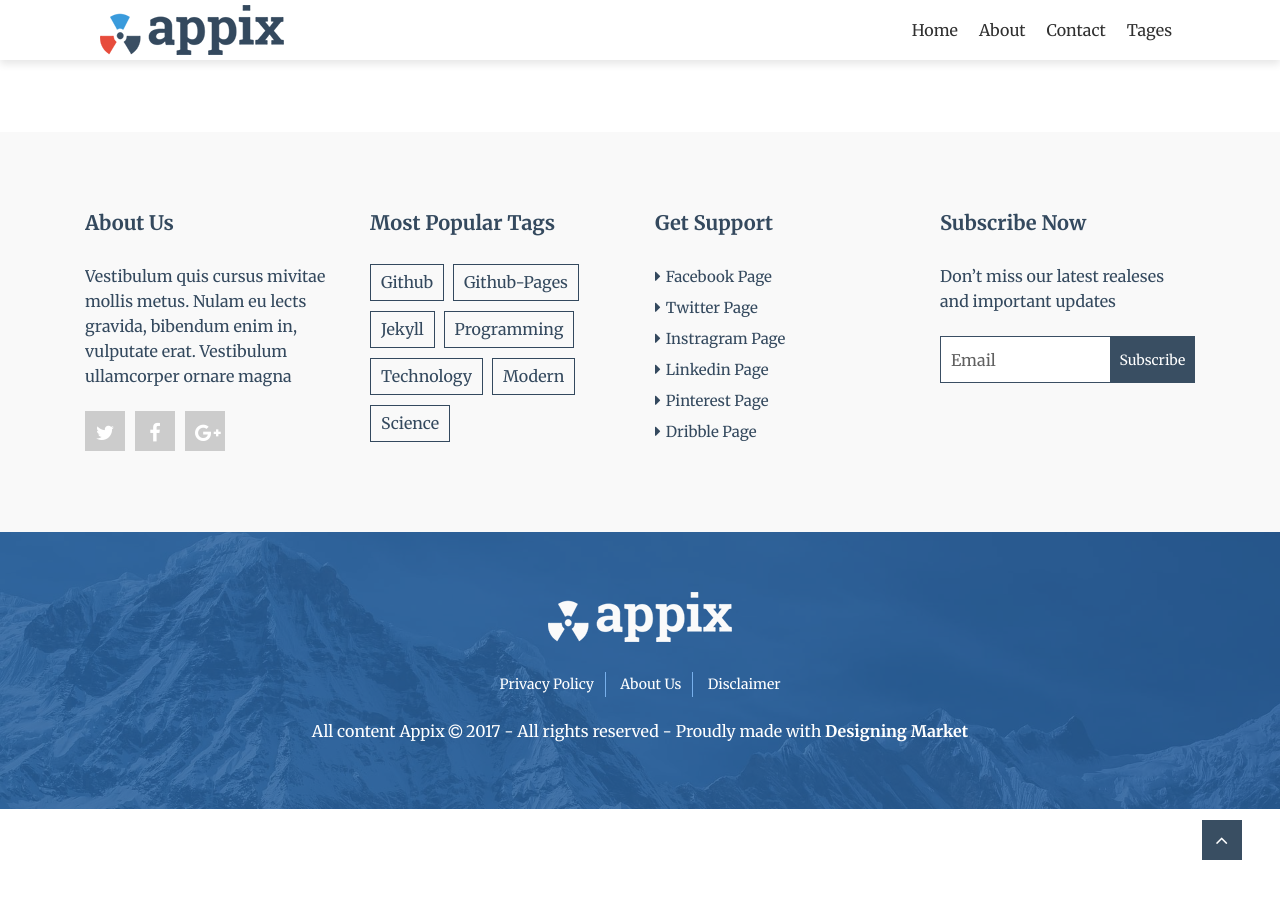
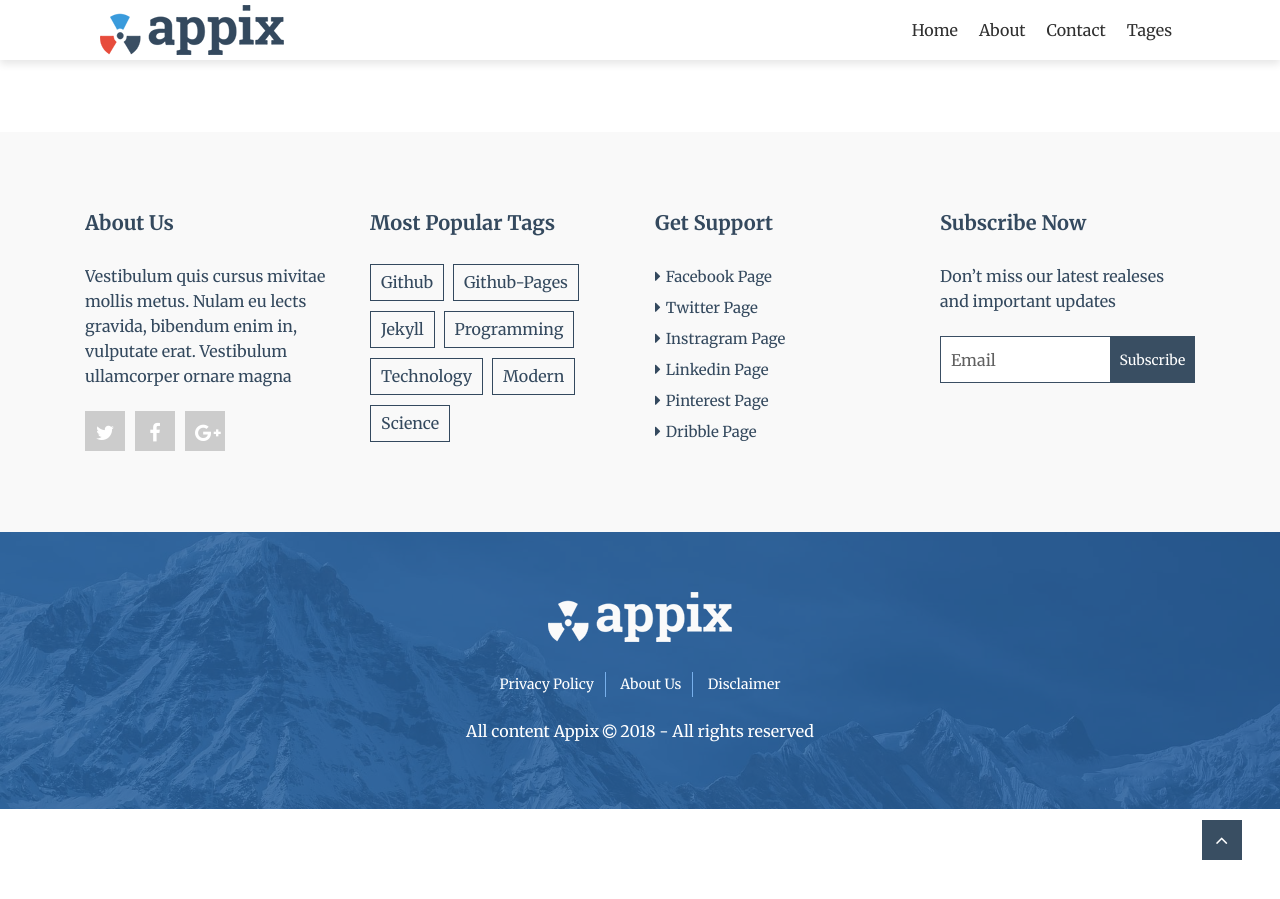
Before and after one commit to gopalraha/alaska, a Jekyll site: the page built from index.html, in a window 1280 px wide and 900 px high, scrolled down 2674 px. Built offline with Jekyll 4.4.1, drawn with Linux system fonts in a browser that asks for light colours; the list of posts is cut into pages by our own code.

Commit message:
Update footer_bottom.html

```diff
--- a/_includes/footer_bottom.html
+++ b/_includes/footer_bottom.html
@@ -7,14 +7,14 @@
                         <div class="themeix-footer-bottom">
                             <div class="inner-section">
                                 <!-- start logo -->
-                                <a class="logo image-logo" href="http://appix.themeix.com"><img src="{{ site.url }}/assets/images/logo-white.png" alt="{{site.title}}"></a>
+                                <a class="logo image-logo" href="https://www.tuxwp.com/"><img src="{{ site.url }}/assets/images/logo-white.png" alt="{{site.title}}"></a>
                                 <!-- end logo -->
                                 <ul class="footer-menu">
                                     <li><a href="#">Privacy Policy</a></li>
                                     <li><a href="#">About Us</a></li>
                                     <li><a href="#">Disclaimer</a></li>
                                 </ul>
-                                <h6>All content Appix <i class="fa fa-copyright"></i> 2017 - All rights reserved - Proudly made with <a href="http://themeforest.com/user/designingmarket?ref=DesigningMarket">Designing Market</a></h6>
+                                <h6>All content Appix <i class="fa fa-copyright"></i> 2018 - All rights reserved</h6>
                             </div>
                         </div>
                     </div>
```
